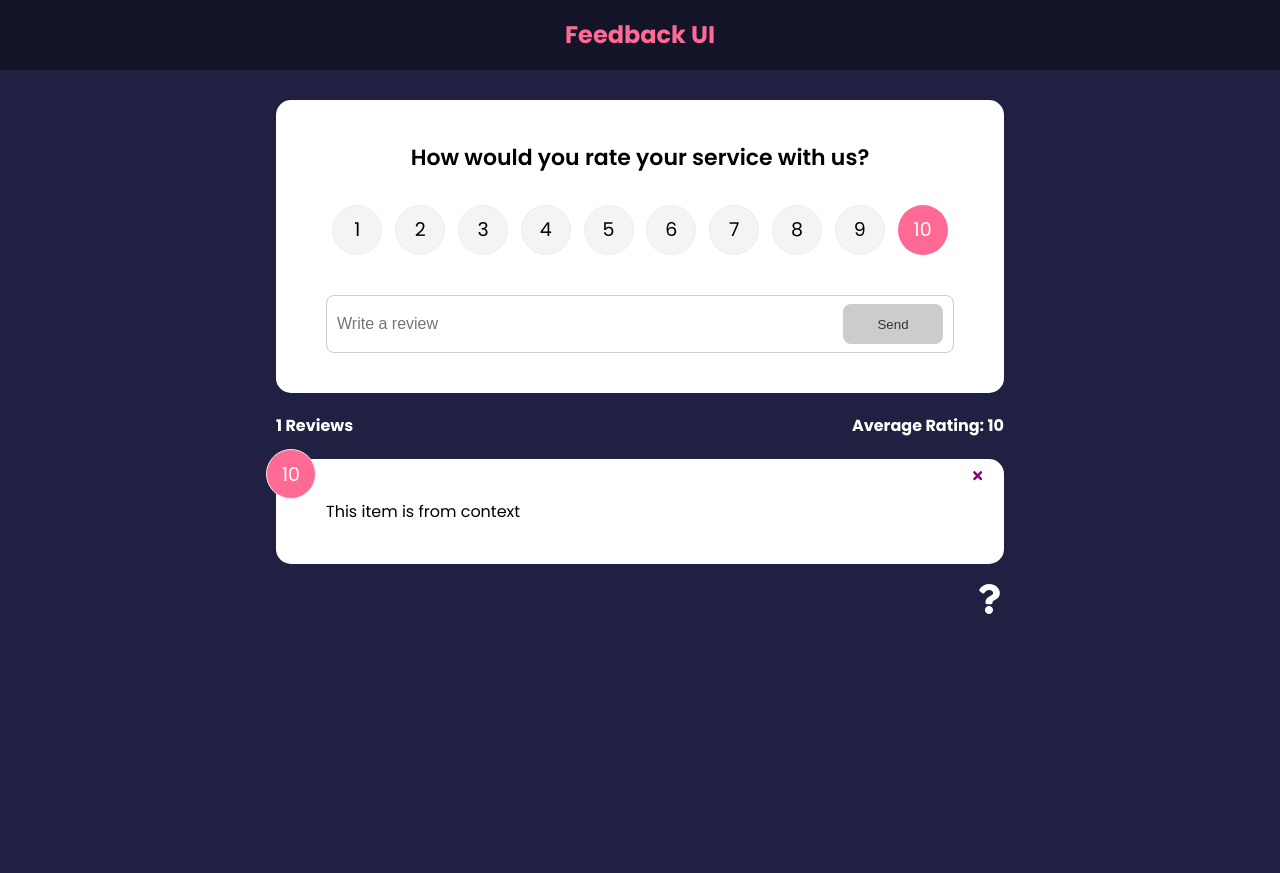
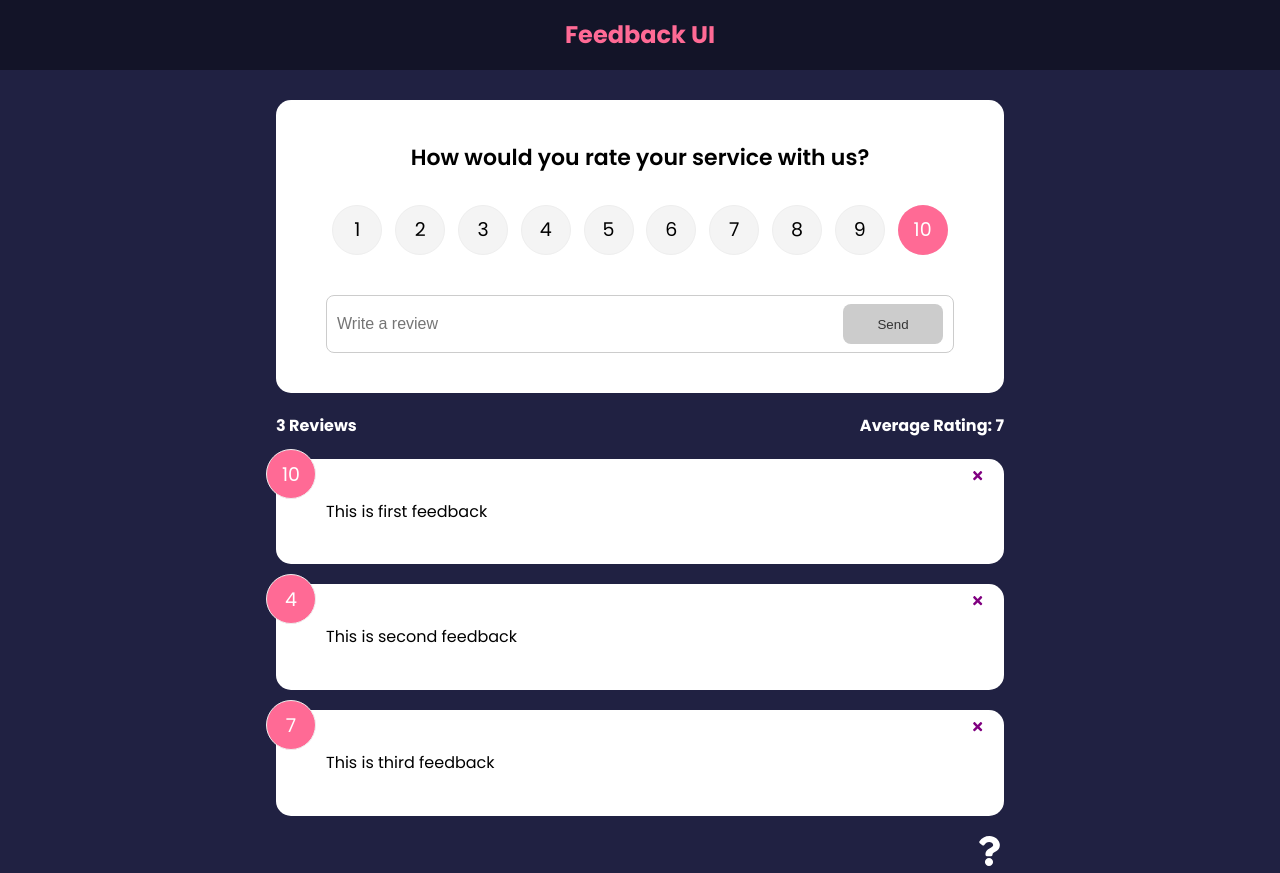
Before and after one commit to parikshitadhikari/feedback-react, a React (Create React App) app: page / in a window 1280 px wide. Before the commit the page ends 800 px from the top, so only its background shows below. Built offline with nearby package versions, Linux system fonts and the light colour scheme; the HTML template or start-up script is replaced by a standard one.

Commit message:
added addFeedback and deleteFeedback to context

```diff
--- a/src/App.js
+++ b/src/App.js
@@ -1,11 +1,8 @@
 import React from "react";
-import { v4 as uuidv4 } from "uuid";
 import { BrowserRouter as Router, Route, Routes } from "react-router-dom";
 
 import Header from "./components/Header";
 import FeedbackList from "./components/FeedbackList";
-import { useState } from "react";
-import FeedbackData from "./data/FeedbackData";
 import FeedbackStats from "./components/FeedbackStats";
 import FeedbackForm from "./components/FeedbackForm";
 import AboutPage from "./pages/AboutPage";
@@ -13,18 +10,6 @@ import AboutIconLink from "./components/AboutIconLink";
 import { FeedbackProvider } from "./context/FeedbackContext";
 
 function App() {
-  const [feedback, setFeedback] = useState(FeedbackData);
-
-  const addFeedback = (newFeedback) => {
-    newFeedback.id = uuidv4();
-    setFeedback([newFeedback, ...feedback]);
-  };
-
-  const deleteFeedback = (id) => {
-    if (window.confirm("Are you sure you want to delete?")) {
-      setFeedback(feedback.filter((item) => item.id !== id));
-    }
-  };
   return (
     <FeedbackProvider>
       <Router>
@@ -36,11 +21,9 @@ function App() {
               exact
               element={
                 <>
-                  <FeedbackForm handleAdd={addFeedback} />
+                  <FeedbackForm/>
                   <FeedbackStats />
-                  <FeedbackList
-                    handleDelete={deleteFeedback}
-                  />
+                  <FeedbackList />
                   {/* <AboutIconLink/>  */}
                   {/* ?appears only on /route if <AIL> is used here */}
                 </>
--- a/src/components/FeedbackForm.js
+++ b/src/components/FeedbackForm.js
@@ -1,15 +1,19 @@
 import React from "react";
+import { useContext } from "react";
 import { useState } from "react";
 import Button from "./shared/Button";
 import RatingSelect from "./RatingSelect";
-
+import FeedbackContext from "../context/FeedbackContext";
 import Card from "./shared/Card";
 
-function FeedbackForm({handleAdd}) {
+function FeedbackForm() {
   const [text, setText] = useState("");
   const [rating, setRating] = useState(10);
   const [btnDisabled, setBtnDisabled] = useState(true);
   const [message, setMessage] = useState("");
+
+  const {addFeedback}=useContext(FeedbackContext)
+
   const handleTextChange = (e) => {
     if (text === "") {
       setBtnDisabled(true);
@@ -31,7 +35,7 @@ function FeedbackForm({handleAdd}) {
             text,
             rating
         }
-        handleAdd(newFeedback)
+        addFeedback(newFeedback)
         setText('')
     }
   }
--- a/src/components/FeedbackItem.js
+++ b/src/components/FeedbackItem.js
@@ -1,15 +1,18 @@
 import React from 'react'
 import { FaTimes } from "react-icons/fa"
+import { useContext } from 'react'
 
 import Card from './shared/Card'
 import PropTypes from 'prop-types'
+import FeedbackContext from '../context/FeedbackContext'
 
 function FeedbackItem(props) {
+  const {deleteFeedback}=useContext(FeedbackContext)
 
   return (
     <Card>
         <div className='num-display'>{props.item.rating}</div>
-        <button onClick={()=>props.handleDelete(props.item.id)} className="close">
+        <button onClick={()=>deleteFeedback(props.item.id)} className="close">
           <FaTimes color='purple'/>
         </button>
         <div className='text-display'>{props.item.text}</div>
--- a/src/components/FeedbackList.js
+++ b/src/components/FeedbackList.js
@@ -4,7 +4,7 @@ import { motion, AnimatePresence } from "framer-motion";
 import FeedbackItem from "./FeedbackItem";
 import FeedbackContext from "../context/FeedbackContext";
 
-function FeedbackList(props) {
+function FeedbackList() {
   const {feedback}=useContext(FeedbackContext)
   if (!feedback || feedback.length === 0) {
     return <p>No feedback yet.</p>;
@@ -22,7 +22,6 @@ function FeedbackList(props) {
             <FeedbackItem
               key={item.id}
               item={item}
-              handleDelete={props.handleDelete}
             />
           </motion.div>
         ))}
--- a/src/context/FeedbackContext.js
+++ b/src/context/FeedbackContext.js
@@ -1,20 +1,46 @@
 import { createContext, useState } from "react";
+import { v4 as uuidv4 } from "uuid";
 
 const FeedbackContext = createContext();
 
-export const FeedbackProvider = ({children}) =>{
-    const [feedback, setFeedback]=useState([
-        {
-            id:1,
-            text:'This item is from context',
-            rating: 10
-        }
-    ])
-    return <FeedbackContext.Provider value={{
+export const FeedbackProvider = ({ children }) => {
+  const [feedback, setFeedback] = useState([
+    {
+      id: 1,
+      text: "This is first feedback",
+      rating: 10,
+    },
+    {
+      id: 2,
+      text: "This is second feedback",
+      rating: 4,
+    },
+    {
+      id: 3,
+      text: "This is third feedback",
+      rating: 7,
+    },
+  ]);
+  const deleteFeedback = (id) => {
+    if (window.confirm("Are you sure you want to delete?")) {
+      setFeedback(feedback.filter((item) => item.id !== id));
+    }
+  };
+  const addFeedback = (newFeedback) => {
+    newFeedback.id = uuidv4();
+    setFeedback([newFeedback, ...feedback]);
+  };
+  return (
+    <FeedbackContext.Provider
+      value={{
         feedback,
-    }}>
-        {children}
+        deleteFeedback,
+        addFeedback,
+      }}
+    >
+      {children}
     </FeedbackContext.Provider>
-}
+  );
+};
 
-export default FeedbackContext
+export default FeedbackContext;
```
